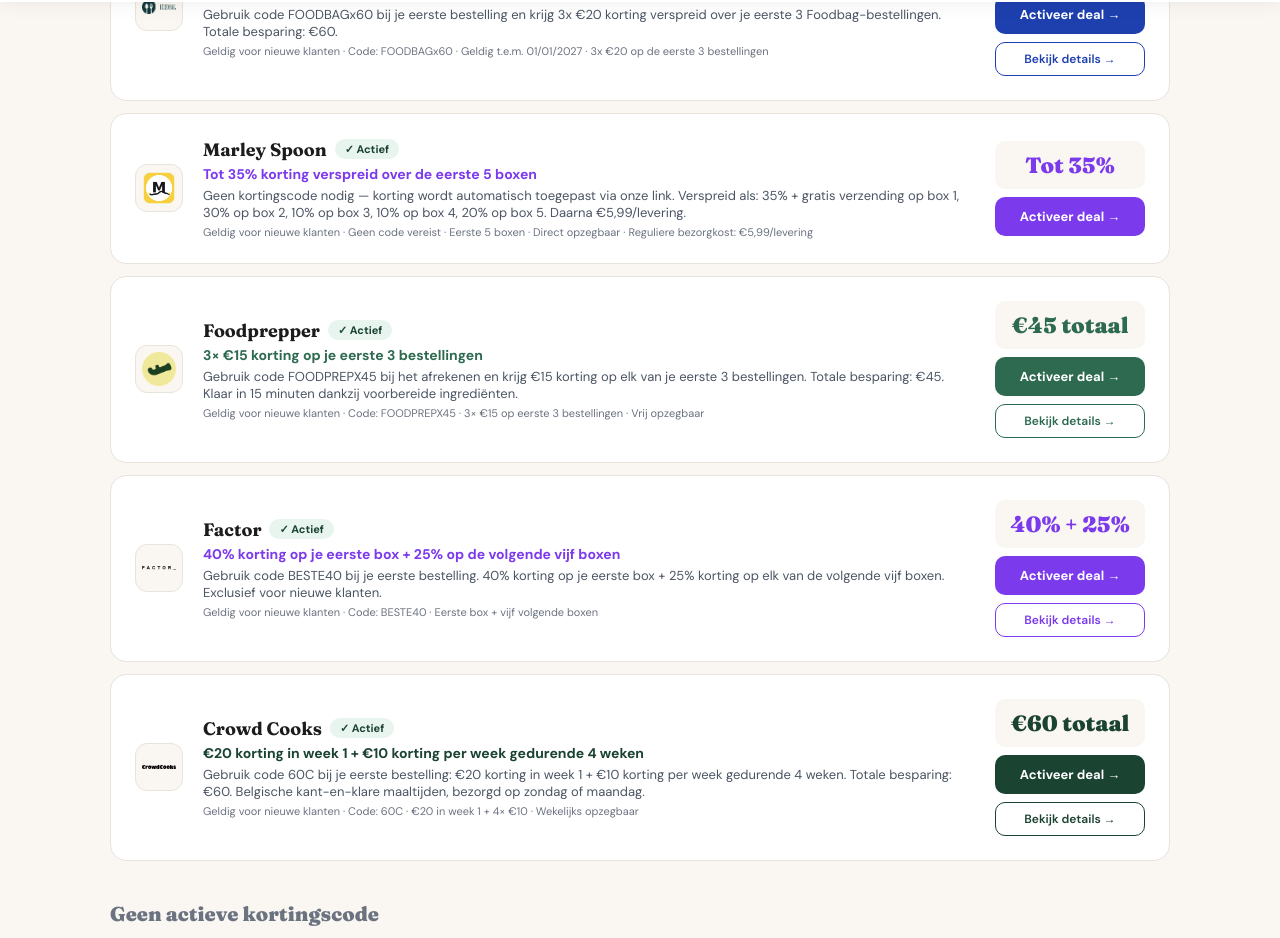
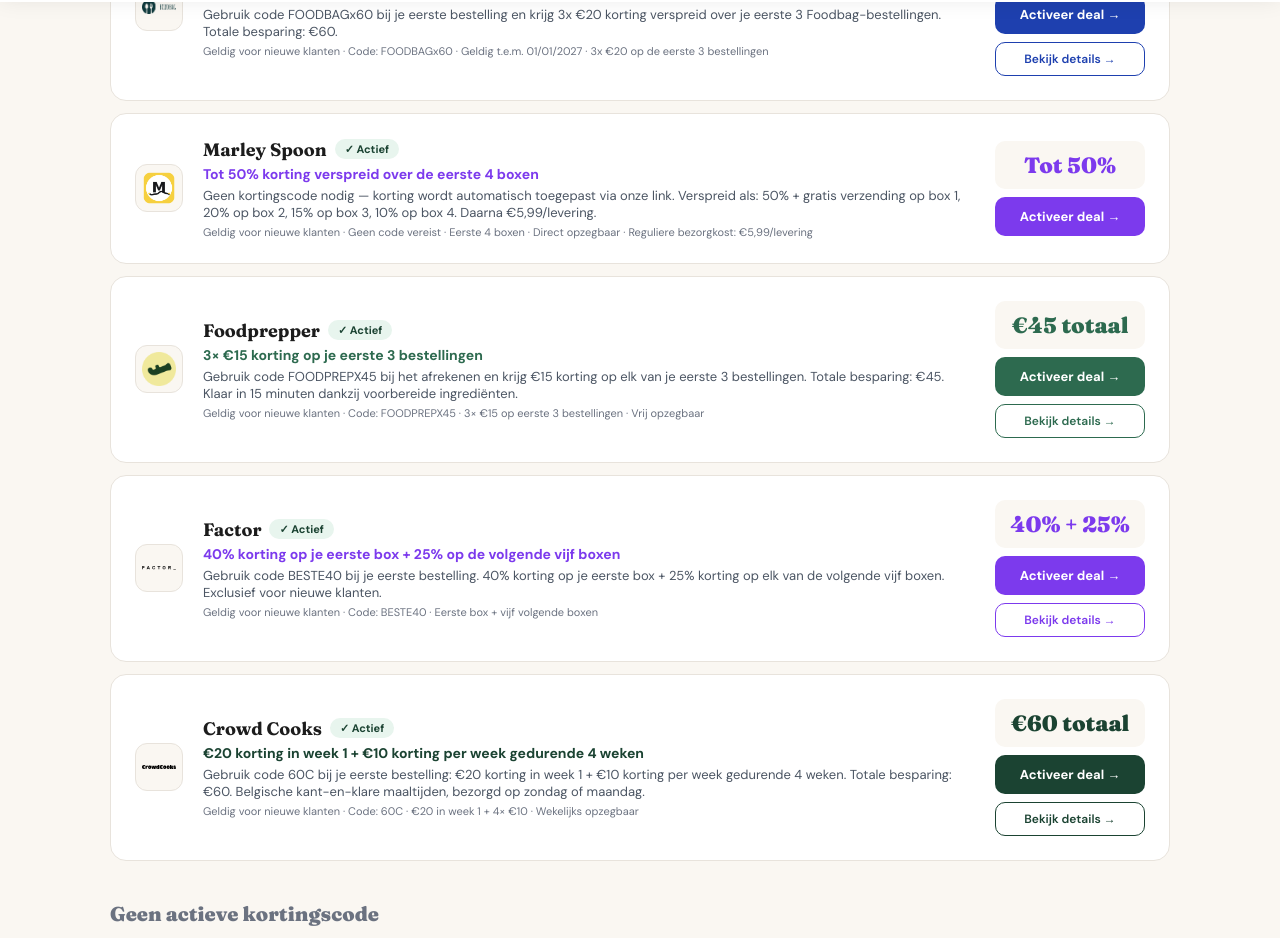
Before and after one commit to fetspets/bestemaaltijdbox, a Next.js app: page /kortingscodes in a window 1280 px wide. Shown: the part 798-1736 px from the top of the page. Built offline with nearby package versions, Linux system fonts and the light colour scheme.

Commit message:
auto: update page.tsx

```diff
--- a/src/app/kortingscodes/page.tsx
+++ b/src/app/kortingscodes/page.tsx
@@ -44,11 +44,11 @@ const kortingen = [
     naam: 'Marley Spoon',
     logo: '/logos/marley-spoon.png',
     code: null,
-    deal: 'Tot 35% korting verspreid over de eerste 5 boxen',
-    bedrag: 'Tot 35%',
+    deal: 'Tot 50% korting verspreid over de eerste 4 boxen',
+    bedrag: 'Tot 50%',
     kleur: '#7C3AED',
-    beschrijving: 'Geen kortingscode nodig — korting wordt automatisch toegepast via onze link. Verspreid als: 35% + gratis verzending op box 1, 30% op box 2, 10% op box 3, 10% op box 4, 20% op box 5. Daarna €5,99/levering.',
-    voorwaarden: 'Geldig voor nieuwe klanten · Geen code vereist · Eerste 5 boxen · Direct opzegbaar · Reguliere bezorgkost: €5,99/levering',
+    beschrijving: 'Geen kortingscode nodig — korting wordt automatisch toegepast via onze link. Verspreid als: 50% + gratis verzending op box 1, 20% op box 2, 15% op box 3, 10% op box 4. Daarna €5,99/levering.',
+    voorwaarden: 'Geldig voor nieuwe klanten · Geen code vereist · Eerste 4 boxen · Direct opzegbaar · Reguliere bezorgkost: €5,99/levering',
     actief: true,
   },
   {
```
